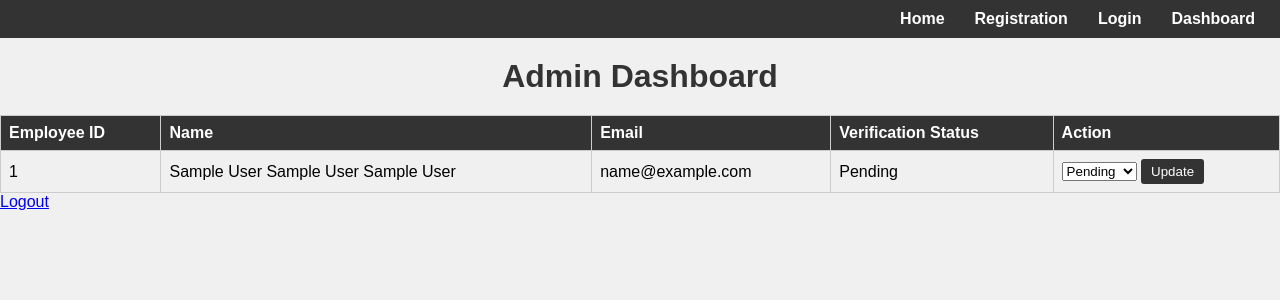
After one commit to Amaarr16/PAYROLL-PRCESSING-SYSTEM, a Flask app: page /admin_dashboard in a window 1280 px wide. The commit adds this page. Shown: the top 300 px of the page. Run offline with Flask 2, Linux system fonts and the light colour scheme; the visitor is signed in with stand-in values (Sample User, id 1); tables that the repository leaves empty hold one stand-in row (values such as "Sample post").

Commit message:
UPDATE-10

```diff
--- a/app.py
+++ b/app.py
@@ -6,7 +6,7 @@ from database import create_attendance_table_if_not_exists, create_leave_table_i
 from dotenv import load_dotenv
 
 load_dotenv()  # Load environment variables from .env file
-print(os.environ)
+#print(os.environ)
 app = Flask(__name__)
 
 app.secret_key = os.environ.get('FLASK_SECRET_KEY') or 'a_secure_random_key_here'
@@ -15,13 +15,13 @@ app.config['MYSQL_HOST'] = os.environ.get('MYSQL_HOST', 'localhost')
 app.config['MYSQL_USER'] = os.environ.get('MYSQL_USER', 'root')
 app.config['MYSQL_PASSWORD'] = os.environ.get('MYSQL_PASSWORD', 'Psatpsat')
 app.config['MYSQL_DB'] = os.environ.get('MYSQL_DB', 'payroll_processing_system')
-# create_database_if_not_exists(app)
-# create_employee_table_if_not_exists(app)
-# create_attendance_table_if_not_exists(app)
-# create_leave_table_if_not_exists(app)
-# create_salary_calculation_table_if_not_exists(app)
-# create_pays_table_if_not_exists(app)
 
+create_database_if_not_exists(app)
+create_employee_table_if_not_exists(app)
+create_salary_calculation_table_if_not_exists(app)
+create_pays_table_if_not_exists(app)
+create_attendance_table_if_not_exists(app)
+create_leave_table_if_not_exists(app)
 #FUNCTION FOR INDEX PAGE
 @app.route('/')
 def index():
@@ -31,19 +31,25 @@ def index():
 @app.route('/registration', methods=['GET', 'POST'])
 def registration():
     if request.method == 'POST':
-        emp_name = request.form['emp_name']
-        emp_designation = request.form['emp_designation']
+        f_name = request.form['f_name']
+        m_name = request.form['m_name']
+        l_name = request.form['l_name']
+        emp_designation = request.form['emp_desig']
         emp_dob = request.form['emp_dob']
         emp_mobile_no = request.form['emp_mobile_no']
         emp_email = request.form['emp_email']
+        acc_name = request.form['acc_name']
+        acc_number = request.form['acc_number']
+        ifsc_code = request.form['ifsc_code']
         emp_password = generate_password_hash(request.form['emp_password'], method='pbkdf2:sha1')
-        employer='Payroll Processing System'
+        # Assuming you're the first member registering as an admin
+        oth_emp_id_value = '0'  # For example, using None for absence of another employee ID
         #employer_logo_url='PAYROLL-IMG.jpg'
         connection = get_mysql_connection(app)
         cursor = connection.cursor()
         cursor.execute(
-            "INSERT INTO employee (emp_name, emp_designation, emp_dob, emp_mobile_no, emp_email, emp_password, employer) VALUES (%s, %s, %s, %s, %s, %s, %s)",
-            (emp_name, emp_designation, emp_dob, emp_mobile_no, emp_email, emp_password, employer)
+            "INSERT INTO Employee (f_name, m_name, l_name, emp_designation, emp_dob, emp_mobile_no, emp_email, acc_name, acc_number, ifsc_code, emp_password, verification_status, oth_emp_id, employer) VALUES (%s, %s, %s, %s, %s, %s, %s, %s, %s, %s, %s, %s, %s, %s)",
+            (f_name, m_name, l_name, emp_designation, emp_dob, emp_mobile_no, emp_email, acc_name, acc_number, ifsc_code, emp_password, 'Pending', oth_emp_id_value, 'Payroll Processing System')
             )
         connection.commit()
         cursor.close()
@@ -59,14 +65,65 @@ def login():
         emp_password = request.form['emp_password']
         connection = get_mysql_connection(app)
         cursor = connection.cursor(dictionary=True)
-        cursor.execute("SELECT * FROM employee WHERE emp_email = %s", (emp_email,))
+        cursor.execute("SELECT * FROM Employee WHERE emp_email = %s", (emp_email,))
         user = cursor.fetchone()
         if user and check_password_hash(user['emp_password'], emp_password):
             session['user_id'] = user['emp_id']
-            return redirect(url_for('dashboard'))
+            if user['emp_designation'] == 'Admin':  # Assuming designation 'Admin' for admin users
+                return redirect(url_for('admin_dashboard'))
+            else:
+                return redirect(url_for('dashboard'))
         else:
             flash('Invalid email or password. Please try again.', 'error')
     return render_template('login.html', flask_secret_key=os.environ.get('FLASK_SECRET_KEY'))
+
+# Function to get all employees for admin panel
+def get_all_employees():
+    connection = get_mysql_connection(app)
+    cursor = connection.cursor(dictionary=True)
+
+    cursor.execute("""
+        SELECT emp_id, f_name, m_name, l_name, emp_email, verification_status
+        FROM Employee
+    """)
+
+    employees = cursor.fetchall()
+    connection.close()
+
+    return employees
+
+# Admin dashboard route
+@app.route('/admin_dashboard')
+def admin_dashboard():
+    if 'user_id' in session and session['user_id'] == 1:  # Replace '1' with the ID of your admin user
+        employees = get_all_employees()
+        return render_template('admin_dashboard.html', employees=employees)
+    else:
+        return redirect(url_for('login'))
+
+# Route to update employee verification status from admin panel
+@app.route('/admin_update_verification/<int:emp_id>', methods=['POST'])
+def admin_update_verification(emp_id):
+    if 'user_id' in session and session['user_id'] == 1:
+        if request.method == 'POST':
+            verification_status = request.form['verification_status']
+
+            connection = get_mysql_connection(app)
+            cursor = connection.cursor()
+            cursor.execute("""
+                UPDATE Employee
+                SET verification_status = %s
+                WHERE emp_id = %s
+            """, (verification_status, emp_id))
+
+            connection.commit()
+            cursor.close()
+            connection.close()
+
+            flash('Employee verification status updated successfully.')
+            return redirect(url_for('admin_dashboard'))
+
+    return redirect(url_for('login'))
 
 #FUNCTION FOR DASHBORD PAGE
 @app.route('/dashboard')
@@ -74,7 +131,7 @@ def dashboard():
     if 'user_id' in session:
         connection = get_mysql_connection(app)
         cursor = connection.cursor(dictionary=True)
-        cursor.execute("SELECT * FROM employee WHERE emp_id = %s", (session['user_id'],))
+        cursor.execute("SELECT * FROM Employee WHERE emp_id = %s", (session['user_id'],))
         employee = cursor.fetchone()
         connection.close()
         if employee:
@@ -92,11 +149,4 @@ def logout():
     return redirect(url_for('index'))
 
 if __name__ == '__main__':
-    get_mysql_connection(app)
-    create_database_if_not_exists(app)
-    create_employee_table_if_not_exists(app)
-    create_attendance_table_if_not_exists(app)
-    create_leave_table_if_not_exists(app)
-    create_salary_calculation_table_if_not_exists(app)
-    create_pays_table_if_not_exists(app)
     app.run(debug=True)
--- /dev/null
+++ b/templates/admin_dashboard.html
@@ -0,0 +1,131 @@
+<!DOCTYPE html>
+<html lang="en">
+<head>
+    <meta charset="UTF-8">
+    <meta http-equiv="X-UA-Compatible" content="IE=edge">
+    <meta name="viewport" content="width=device-width, initial-scale=1.0">
+    <title>Admin Dashboard</title>
+    <style>
+        /* Add your styles here */
+        body {
+            font-family: Arial, sans-serif;
+            margin: 0;
+            padding: 0;
+            background-color: #f0f0f0;
+        }
+
+        nav {
+            background-color: #333;
+            display: flex;
+            justify-content: flex-end;
+            align-items: center;
+            padding: 10px;
+        }
+
+        nav a {
+            text-decoration: none;
+            color: #fff;
+            margin: 0 15px;
+            font-weight: bold;
+        }
+
+        .active {
+            text-decoration: underline;
+        }
+
+        h1 {
+            text-align: center;
+            margin: 20px 0;
+            color: #333;
+        }
+
+        table {
+            width: 100%; /* Set the width to 100% */
+            border-collapse: collapse;
+            margin-top: 20px;
+        }
+
+        table th,
+        table td {
+            border: 1px solid #ccc;
+            padding: 8px;
+            text-align: left;
+        }
+
+        table th {
+            background-color: #333;
+            color: #fff;
+        }
+
+        table td button {
+            background-color: #333;
+            color: #fff;
+            padding: 5px 10px;
+            border: none;
+            border-radius: 3px;
+            cursor: pointer;
+        }
+
+        table td button:hover {
+            background-color: #555;
+        }
+    </style>
+</head>
+<body>
+    <nav>
+        <a href="/">Home</a>
+        <a href="/registration">Registration</a>
+        <a href="/login">Login</a>
+        {% if 'user_id' in session %}
+          <a href="/dashboard" class="{% if request.path == '/dashboard' %}active{% endif %}">Dashboard</a>
+        {% else %}
+          <a href="/dashboard">Dashboard</a>
+        {% endif %}
+      </nav>
+    <h1>Admin Dashboard</h1>
+
+    <table>
+        <thead>
+            <tr>
+                <th>Employee ID</th>
+                <th>Name</th>
+                <th>Email</th>
+                <th>Verification Status</th>
+                <th>Action</th>
+            </tr>
+        </thead>
+        <tbody>
+            {% for employee in employees %}
+            <tr>
+                <td>{{ employee.emp_id }}</td>
+                <td>{{ employee.f_name }} {{ employee.m_name }} {{ employee.l_name }}</td>
+                <td>{{ employee.emp_email }}</td>
+                <td>{{ employee.verification_status }}</td>
+                <td>
+                    <form method="post"
+                        action="{{ url_for('admin_update_verification', emp_id=employee['emp_id']) }}">
+                        <select name="verification_status">
+                            <option value="Pending"
+                                {% if employee['verification_status'] == 'Pending' %} selected {% endif %}>
+                                Pending
+                            </option>
+                            <option value="Verified"
+                                {% if employee['verification_status'] == 'Verified' %} selected {% endif %}>
+                                Verified
+                            </option>
+                            <option value="Rejected"
+                                {% if employee['verification_status'] == 'Rejected' %} selected {% endif %}>
+                                Rejected
+                            </option>
+                        </select>
+                        <button type="submit">Update</button>
+                    </form>
+                </td>
+            </tr>
+            {% endfor %}
+        </tbody>
+    </table>
+
+    <a href="{{ url_for('logout') }}">Logout</a>
+</body>
+</html>
--- a/templates/dashboard.html
+++ b/templates/dashboard.html
@@ -63,7 +63,7 @@
     <a href="/registration">Registration</a>
     <a href="/login">Login</a>
     {% if 'user_id' in session %}
-      <a href="/dashboard" class="active">Dashboard</a>
+      <a href="/dashboard" class="{% if request.path == '/dashboard' %}active{% endif %}">Dashboard</a>
     {% else %}
       <a href="/dashboard">Dashboard</a>
     {% endif %}
@@ -77,11 +77,13 @@
       <tr>
         <th>Employee Name</th>
         <th>Employer Name</th>
+        <th>Verification Status</th>
         <!--<th>Employer Logo</th>-->
       </tr>
       <tr>
-        <td>{{ employee.emp_name }}</td>
+        <td>{{ employee.f_name }} {{ employee.m_name }} {{ employee.l_name }}</td>
         <td>{{ employee.employer }}</td>
+        <td>{{ employee.verification_status }}</td>
         <!--<td><img src="{{ employee.employer_logo_url }}" alt="{{ employee.employer }} Logo"></td>-->
       </tr>
     </table>
--- a/templates/index.html
+++ b/templates/index.html
@@ -39,7 +39,7 @@
         <a href="/registration">Registration</a>
         <a href="/login">Login</a>
         {% if 'user_id' in session %}
-          <a href="/dashboard" class="active">Dashboard</a>
+          <a href="/dashboard" class="{% if request.path == '/dashboard' %}active{% endif %}">Dashboard</a>
         {% else %}
           <a href="/dashboard">Dashboard</a>
         {% endif %}
--- a/templates/login.html
+++ b/templates/login.html
@@ -81,7 +81,7 @@
         <a href="/registration">Registration</a>
         <a href="/login">Login</a>
         {% if 'user_id' in session %}
-            <a href="/dashboard" class="active">Dashboard</a>
+            <a href="/dashboard" class="{% if request.path == '/dashboard' %}active{% endif %}">Dashboard</a>
         {% else %}
             <a href="/dashboard">Dashboard</a>
         {% endif %}
```
Also changed, not shown: database.py (+26 -11 lines), templates/registration.html (+22 -7 lines).
